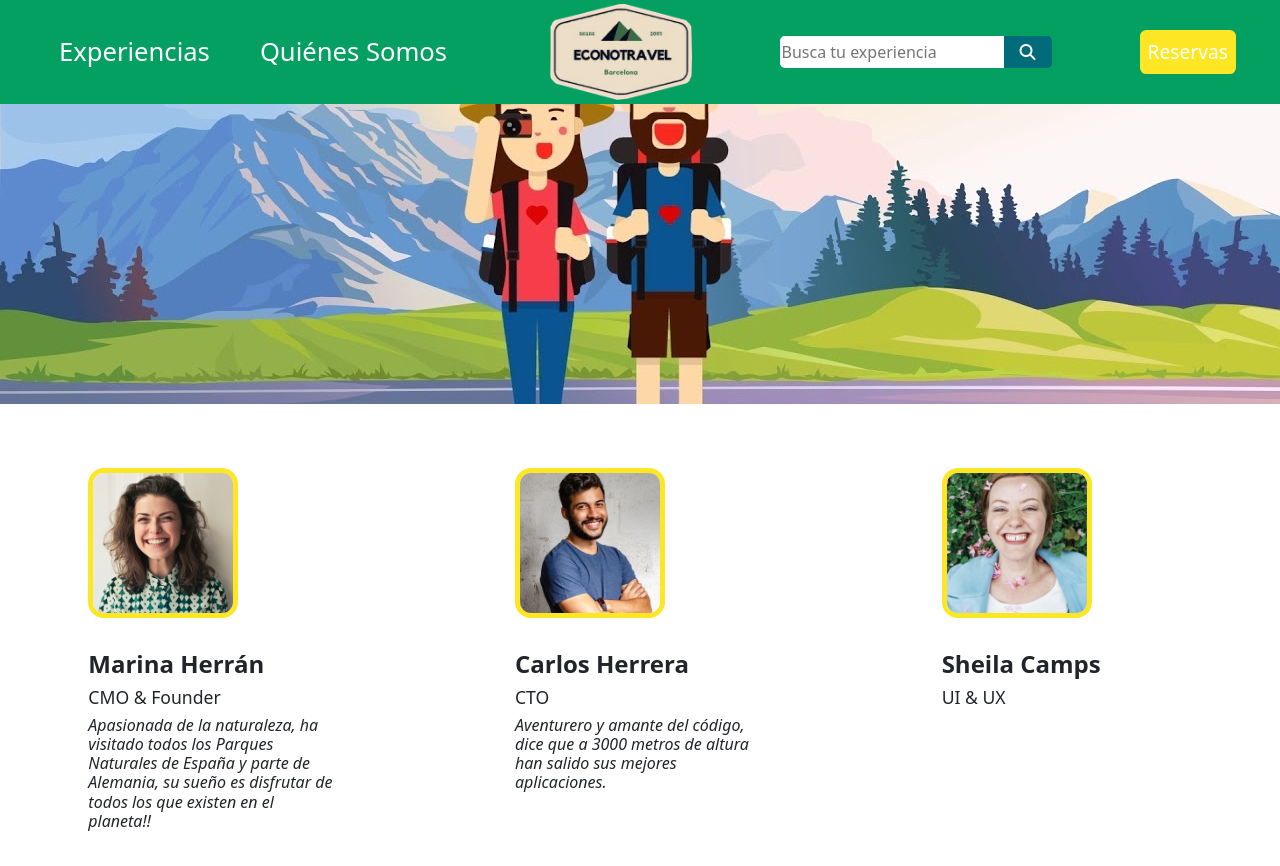
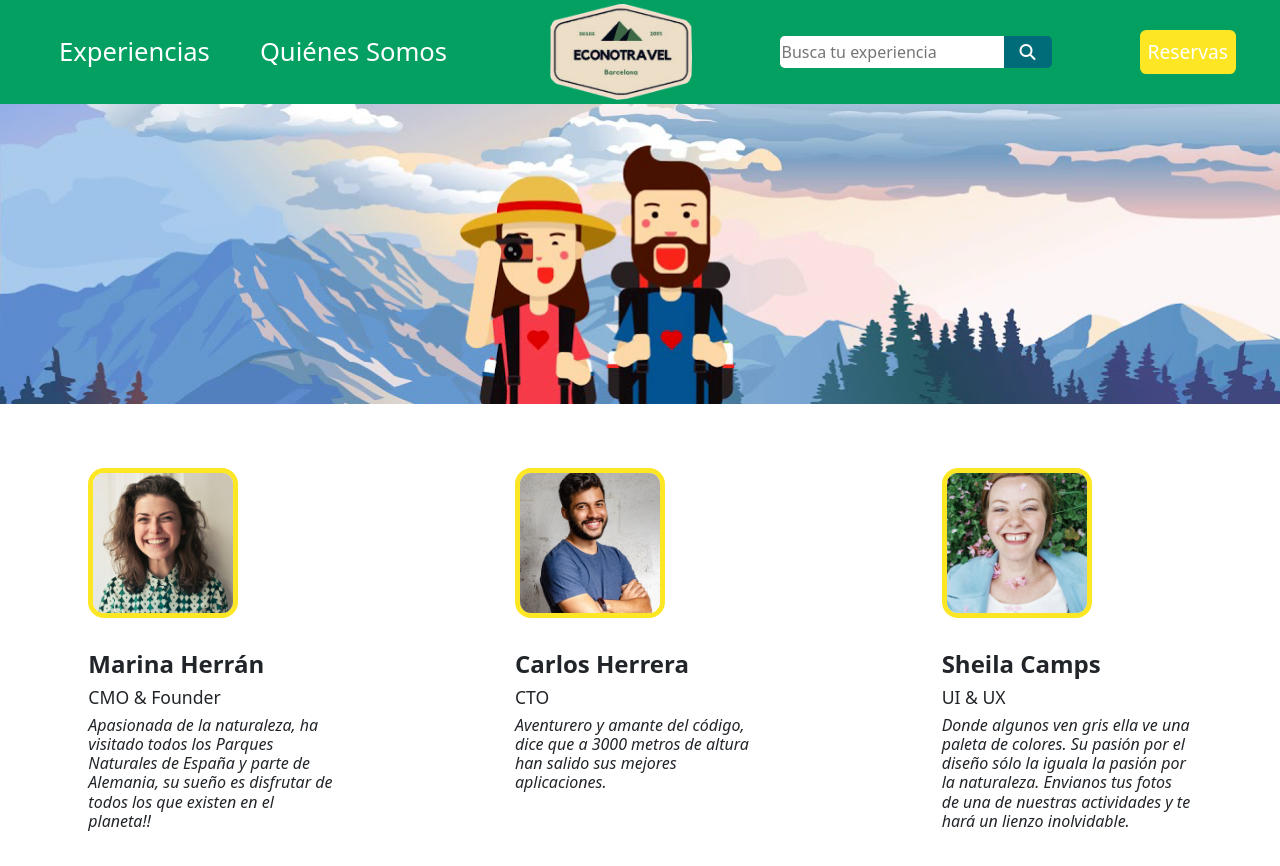
Before and after one commit to yassscoder/Econotravel-app-starter-6, a React app in the folder web-client/: page /quienessomos in a window 1280 px wide. Shown: the top 866 px of the page. Built offline with nearby package versions, Linux system fonts and the light colour scheme.

Commit message:
cambios descripcion sheila y añadida ilustracion

```diff
--- a/web-client/src/js/components/quienesSomos.jsx
+++ b/web-client/src/js/components/quienesSomos.jsx
@@ -1,8 +1,8 @@
 import * as React from "react";
-import principalWho from './assets/equipo-prueba.jpg';
+import principalWho from './assets/banner-pareja.png';
 import carlosPic from './assets/profile-pic.jpg';
 import marinaPic from './assets/marina-pic.jpg';
-import sheilaPic from './assets/Sheilapic.jpg'
+import sheilaPic from './assets/Sheilapic.jpg';
 
 export const QuienesSomos  = () => (
     <section>
@@ -32,7 +32,8 @@ export const QuienesSomos  = () => (
                 </div>
                 <h4 className={"team-name"}>Sheila Camps</h4>
                 <h5 className={"job"}>UI & UX</h5>
-                <h5 className={"description-member"}></h5>
+                <h5 className={"description-member"}>Donde algunos ven gris ella ve una paleta de colores. Su pasión por el diseño sólo la iguala la pasión por la naturaleza. Envianos tus fotos de una de nuestras actividades y te hará un lienzo inolvidable.
+                </h5>
             </div>
         </section>
 
```
Also changed, not shown: web-client/src/js/components/assets/banner-pareja.png (added).
